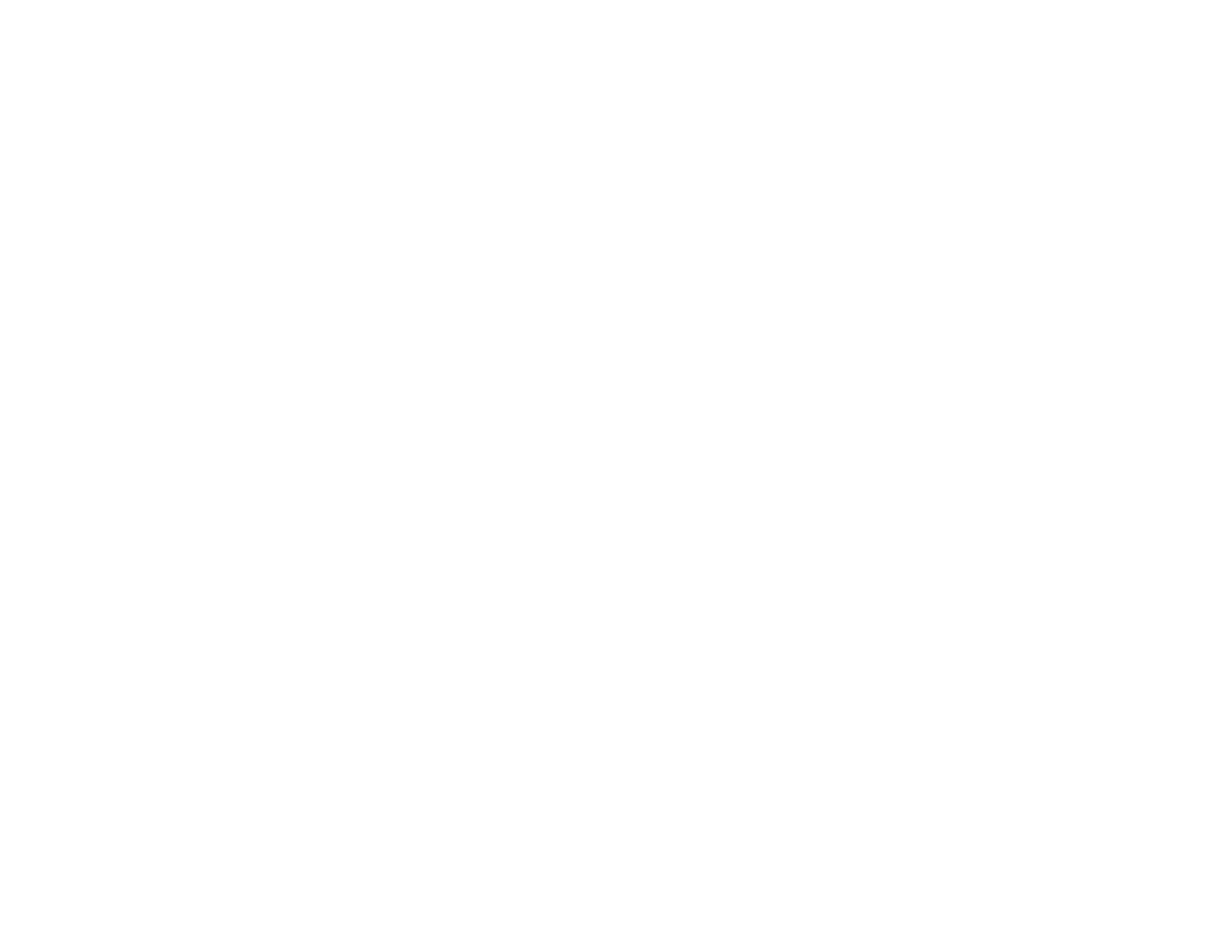
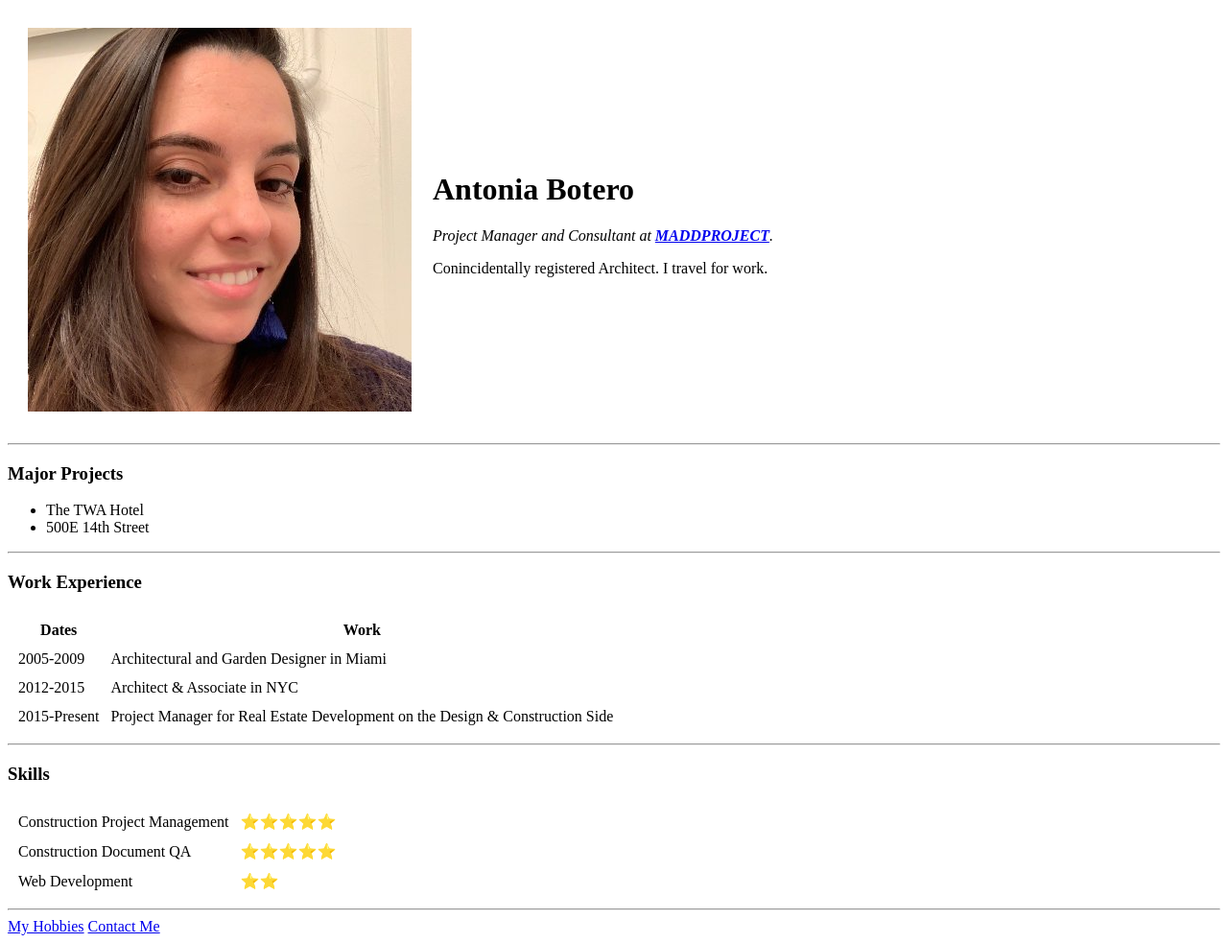
Before and after one commit to antoniabotero/cv, a plain HTML site: page index.html in a window 1280 px wide. Shown: the whole page at 96% size. Before the commit the page ends 800 px from the top, so only its background shows below. Drawn offline with Linux system fonts and the light colour scheme.

Commit message:
Actual Content - Getting Started

```diff
--- a/index.html
+++ b/index.html
@@ -5,6 +5,62 @@
     <title>Antonia's Personal Site</title>
   </head>
   <body>
-
+    <table cellspacing="20">
+      <tbody><tr>
+        <td><img src="images/Antonia.jpg" alt="Antonia profile picture"></td>
+        <td><h1>Antonia Botero</h1>
+        <p><em>Project Manager and Consultant at <strong><a href="https://www.maddproject.com/">MADDPROJECT</a></strong>.</em></p>
+        <p>Conincidentally registered Architect. I travel for work.</p></td>
+      </tr>
+    </tbody></table>
+    <hr>
+    <h3>Major Projects</h3>
+    <ul>
+      <li>The TWA Hotel</li>
+      <li>500E 14th Street</li>
+    </ul>
+    <hr>
+    <h3>Work Experience</h3>
+    <table cellspacing="10">
+      <thead>
+        <tr>
+          <th>Dates</th>
+          <th>Work</th>
+        </tr>
+      </thead>
+      <tbody>
+        <tr>
+          <td>2005-2009</td>
+          <td>Architectural and Garden Designer in Miami</td>
+        </tr>
+        <tr>
+          <td>2012-2015</td>
+          <td>Architect & Associate in NYC</td>
+        </tr>
+        <tr>
+          <td>2015-Present</td>
+          <td>Project Manager for Real Estate Development on the Design & Construction Side</td>
+        </tr>
+      </tbody>
+    </table>
+    <hr>
+    <h3>Skills</h3>
+    <table cellspacing="10">
+      <tbody><tr>
+        <td>Construction Project Management</td>
+        <td>⭐️⭐️⭐️⭐️⭐️</td>
+      </tr>
+      <tr>
+        <td>Construction Document QA</td>
+        <td>⭐️⭐️⭐️⭐️⭐️</td>
+      </tr>
+      <tr>
+        <td>Web Development</td>
+        <td>⭐️⭐️</td>
+      </tr>
+    </tbody></table>
+    <hr>
+    <a href="hobbies.html">My Hobbies</a>
+    <a href="contact-me.html">Contact Me</a>
   </body>
 </html>
```
Also changed, not shown: hobbies.html (added, +10 -0 lines), Images/Antonia.jpg (added).
